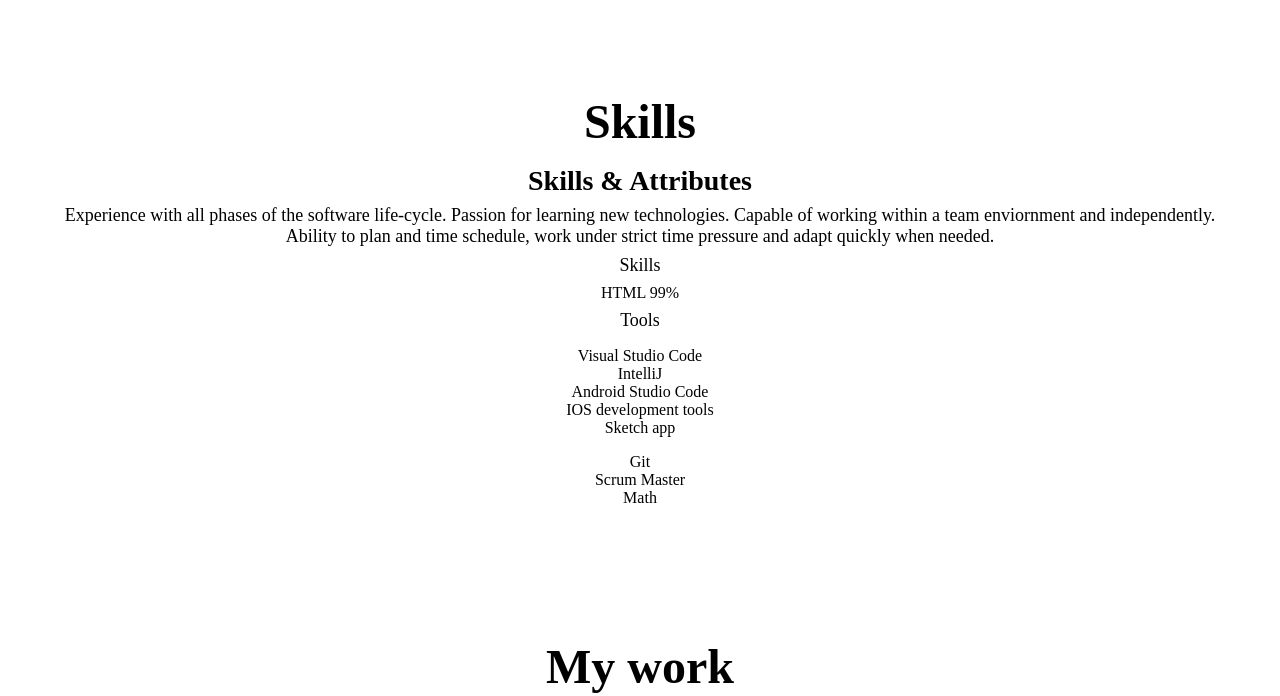
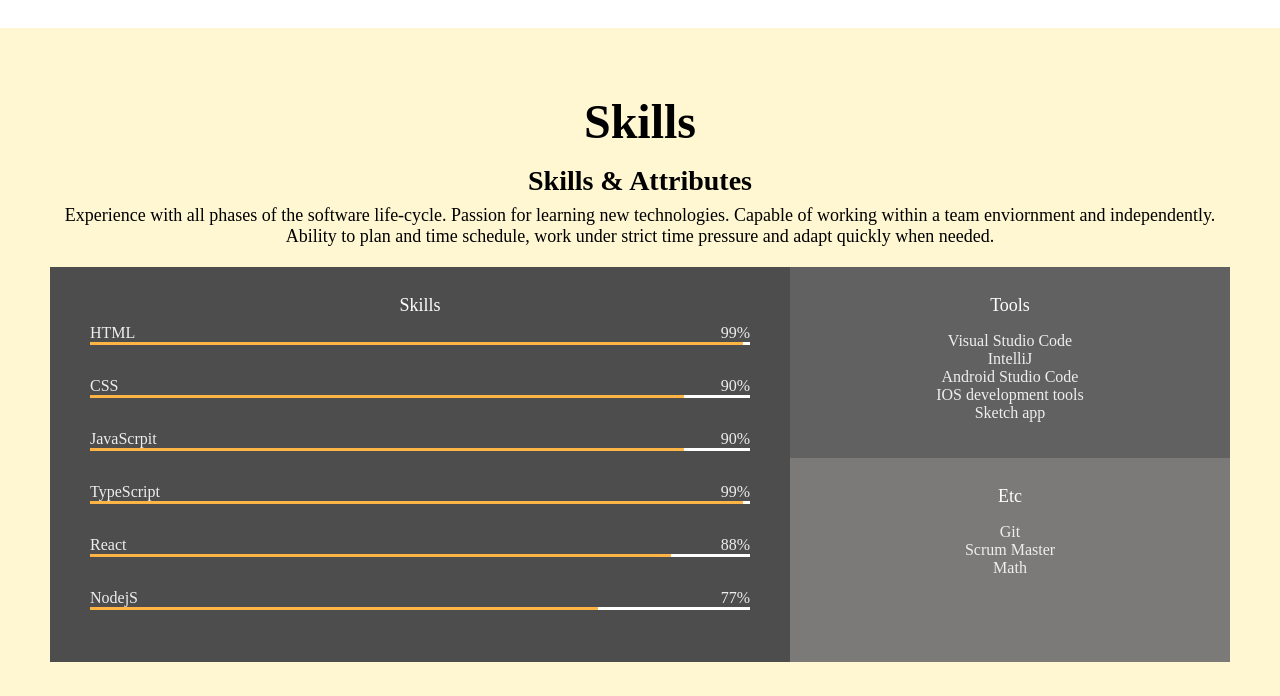
Before and after one commit to kdg930202/Portfolio, a plain HTML site: page index.html in a window 1280 px wide. Shown: the part 1384-2080 px from the top of the page. Drawn offline with Linux system fonts and the light colour scheme.

Commit message:
CSS: skills

```diff
--- a/index.html
+++ b/index.html
@@ -39,7 +39,7 @@
       <button class="home__contact">Contact Me</button>
     </section>
     <!-- about -->
-    <section id="about" class="section">
+    <section id="about" class="section section__container">
       <h1>About me</h1>
       <p>
         I have joined IBS PCS on 2017. I work in a IVAN's team. We are working on Polariton physics.
@@ -95,6 +95,7 @@
     </section>
     <!-- skills -->
     <section id="skills" class="section">
+      <div class="section__container">
         <h1>Skills</h1>
         <h2>Skills & Attributes</h2>
         <p>
@@ -107,18 +108,63 @@
           <div class="skillset__left">
             <h3 class="skillset__title">Skills</h3>
             <div class="skill">
-            <div class="skill_description">
+              <div class="skill__description">
                 <span>HTML</span>
                 <span>99%</span>
               </div>
-            <div class="skill_bar">
-              <div class="skill_value"></div>
+              <div class="skill__bar">
+                <div class="skill__value" style="width: 99%;"></div>
+              </div>
+            </div>
+            <div class="skill">
+              <div class="skill__description">
+                <span>CSS</span>
+                <span>90%</span>
+              </div>
+              <div class="skill__bar">
+                <div class="skill__value" style="width: 90%;"></div>
+              </div>
+            </div>
+            <div class="skill">
+              <div class="skill__description">
+                <span>JavaScrpit</span>
+                <span>90%</span>
+              </div>
+              <div class="skill__bar">
+                <div class="skill__value" style="width: 90%;"></div>
+              </div>
+            </div>
+            <div class="skill">
+              <div class="skill__description">
+                <span>TypeScript</span>
+                <span>99%</span>
+              </div>
+              <div class="skill__bar">
+                <div class="skill__value" style="width: 99%;"></div>
+              </div>
+            </div>
+            <div class="skill">
+              <div class="skill__description">
+                <span>React</span>
+                <span>88%</span>
+              </div>
+              <div class="skill__bar">
+                <div class="skill__value" style="width: 88%;"></div>
+              </div>
+            </div>
+            <div class="skill">
+              <div class="skill__description">
+                <span>NodejS</span>
+                <span>77%</span>
+              </div>
+              <div class="skill__bar">
+                <div class="skill__value" style="width: 77%;"></div>
               </div>
             </div>
           </div>
           <div class="skillset__right">
             <div class="tools">
-            <h3 class="skillset_title">Tools</h3>
+              <h3 class="skillset__title">Tools</h3>
               <ul class="tools__list">
                 <li><span>Visual Studio Code</span></li>
                 <li><span>IntelliJ</span></li>
@@ -128,7 +174,7 @@
               </ul>
             </div>
             <div class="etc">
-            <h3 class="skillset__title"></h3>
+              <h3 class="skillset__title">Etc</h3>
               <ul class="etc__list">
                 <li><span>Git</span></li>
                 <li><span>Scrum Master</span></li>
@@ -137,6 +183,8 @@
             </div>
           </div>
         </div>
+      </div>
+
     </section>
     <!-- work -->
     <section id="work" class="section">
--- a/style.css
+++ b/style.css
@@ -157,8 +157,12 @@ p {
 .section{
   padding: 50px;
   text-align: center;
+  margin: auto;
+}
+
+.section__container {
   max-width: 1200px;
-  margin: auto;
+  margin:auto;
 }
 
 /* About */
@@ -206,3 +210,58 @@ p {
   width: 50px;
   height: 50px;
 }
+
+#skills{
+  background-color: var(--color-yellow);
+}
+
+.skillset{
+  display: flex;
+  background-color: var(--color-light-grey);
+  color: var(--color-light-white);
+  margin: 20px 0;
+}
+
+.skillset__title{
+  color: var(--color-white);
+}
+
+.skillset__left{
+  flex-basis: 60%;
+  background-color: var(--color-dark-grey);
+  padding: 20px 40px;
+}
+
+.skill{
+  margin-bottom: 32px;
+}
+
+.skill__description{
+  display: flex;
+  justify-content: space-between;
+}
+
+.skill__bar{
+  width: 100%;
+  height: 3px;
+  background-color: var(--color-white);
+}
+
+.skill__value{
+  width: 100%;
+  height: 3px;
+  background-color: var(--color-orange);
+}
+
+.skillset__right{
+  flex-basis: 40%;
+}
+
+.tools{
+  background-color: var(--color-grey)
+}
+
+.tools,
+.etc{
+  padding: 20px;
+}
```
Lines whose indentation alone changed are shown as unchanged.
